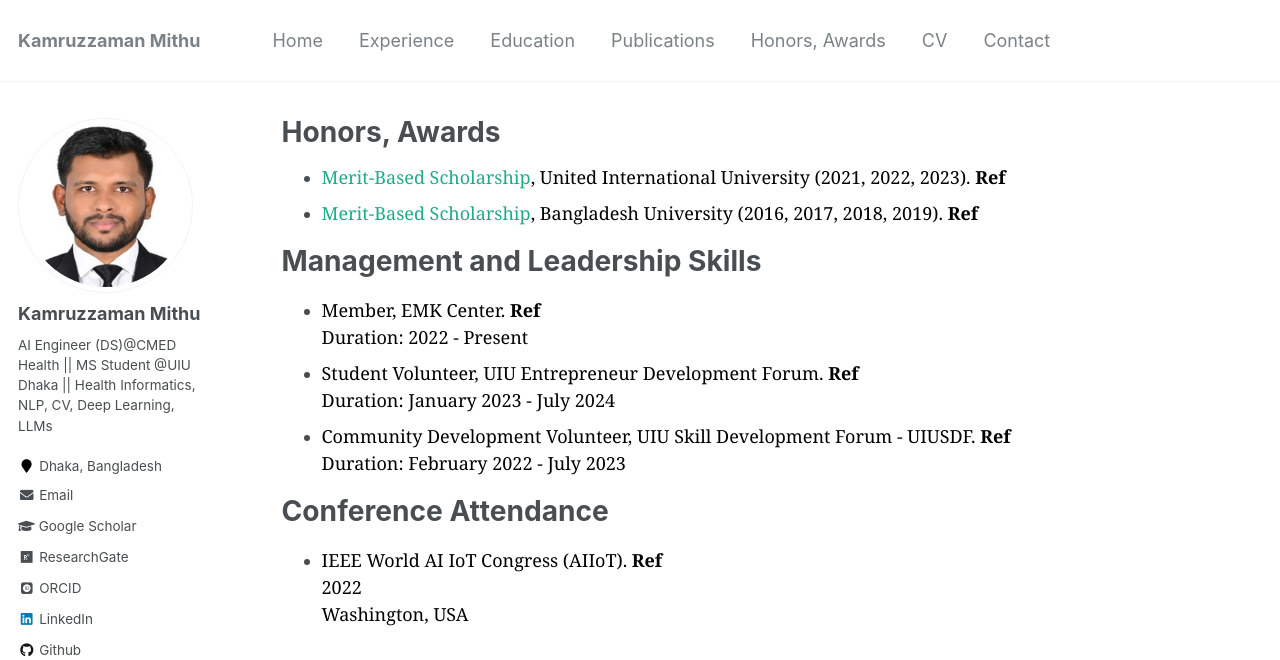
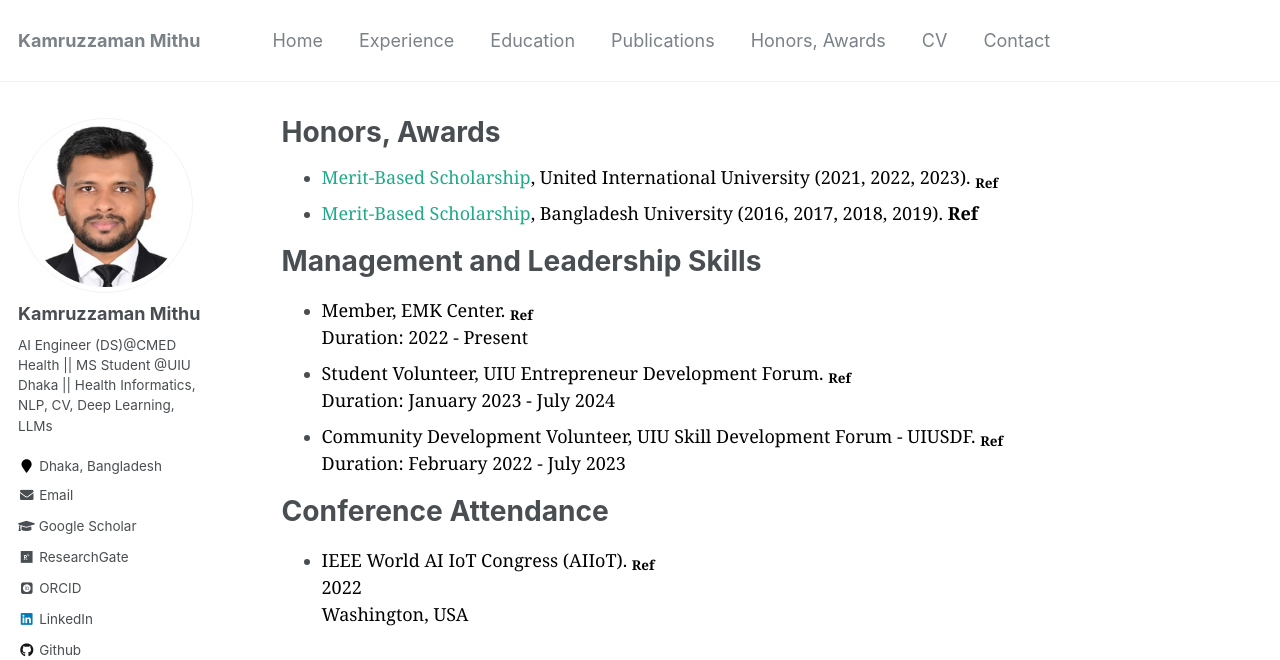
Before and after one commit to kmithuiu/kmithuiu.github.io, a Jekyll site: the page built from _pages/honors-awards.md, in a window 1280 px wide. Shown: the top 660 px of the page. Built offline with Jekyll 4.4.1, drawn with Linux system fonts in a browser that asks for light colours; some web fonts are replaced.

```diff
--- a/_pages/honors-awards.md
+++ b/_pages/honors-awards.md
@@ -7,16 +7,16 @@
 
 
 
-* <span style="font-family:Georgia; color:black"><span style="color:#1FAB89">Merit-Based Scholarship</span>, United International University (2021, 2022, 2023). <b><a href="https://www.uiu.ac.bd/admission/tuition-fees-payment-policies/scholarship-tuition-fee-and-other-fees-waiver-policy/" target="_blank" style="color:black;">Ref</a></b> <br/></span>
+* <span style="font-family:Georgia; color:black"><span style="color:#1FAB89">Merit-Based Scholarship</span>, United International University (2021, 2022, 2023). <sub><b><a href="https://www.uiu.ac.bd/admission/tuition-fees-payment-policies/scholarship-tuition-fee-and-other-fees-waiver-policy/" target="_blank" style="color:black;">Ref</a></b></sub> <br/></span>
 * <span style="font-family:Georgia; color:black"><span style="color:#1FAB89">Merit-Based Scholarship</span>, Bangladesh University (2016, 2017, 2018, 2019). <b><a href="https://bu.edu.bd/course-tuition-fees/" target="_blank" style="color:black;">Ref</a></b><br/></span>
 
 
 # Management and Leadership Skills
-* <span style="font-family:Georgia; color:black">Member, EMK Center. <b><a href="https://emkcenter.org/" target="_blank" style="color:black;">Ref</a></b><br/>Duration: 2022 - Present</span>
-* <span style="font-family:Georgia; color:black">Student Volunteer, UIU Entrepreneur Development Forum.  <b><a href="https://www.linkedin.com/company/uiuedf/posts/?feedView=all" target="_blank" style="color:black;">Ref</a></b><br/> Duration: January 2023 - July 2024</span>
-* <span style="font-family:Georgia; color:black">Community Development Volunteer, UIU Skill Development Forum - UIUSDF. <b><a href="https://www.linkedin.com/company/uiusdf/" target="_blank" style="color:black;">Ref</a></b><br/>Duration: February 2022 - July 2023</span>
+* <span style="font-family:Georgia; color:black">Member, EMK Center. <sub><b><a href="https://emkcenter.org/" target="_blank" style="color:black;">Ref</a></b></sub> <br/>Duration: 2022 - Present</span>
+* <span style="font-family:Georgia; color:black">Student Volunteer, UIU Entrepreneur Development Forum.  <sub><b><a href="https://www.linkedin.com/company/uiuedf/posts/?feedView=all" target="_blank" style="color:black;">Ref</a></b></sub> <br/> Duration: January 2023 - July 2024</span>
+* <span style="font-family:Georgia; color:black">Community Development Volunteer, UIU Skill Development Forum - UIUSDF. <sub><b><a href="https://www.linkedin.com/company/uiusdf/" target="_blank" style="color:black;">Ref</a></b></sub> <br/>Duration: February 2022 - July 2023</span>
 
 # Conference Attendance
-* <span style="font-family:Georgia; color:black">IEEE World AI IoT Congress (AIIoT). <b><a href="https://ieeexplore.ieee.org/abstract/document/9817160" target="_blank" style="color:black;">Ref</a></b><br/>2022<br/> Washington, USA</span>
+* <span style="font-family:Georgia; color:black">IEEE World AI IoT Congress (AIIoT). <sub><b><a href="https://ieeexplore.ieee.org/abstract/document/9817160" target="_blank" style="color:black;">Ref</a></b></sub> <br/>2022<br/> Washington, USA</span>
 
 <!-- # Language Certification -->
```
Also changed, not shown: _pages/education.md (+2 -1 lines), images/cmed_logo.png.
